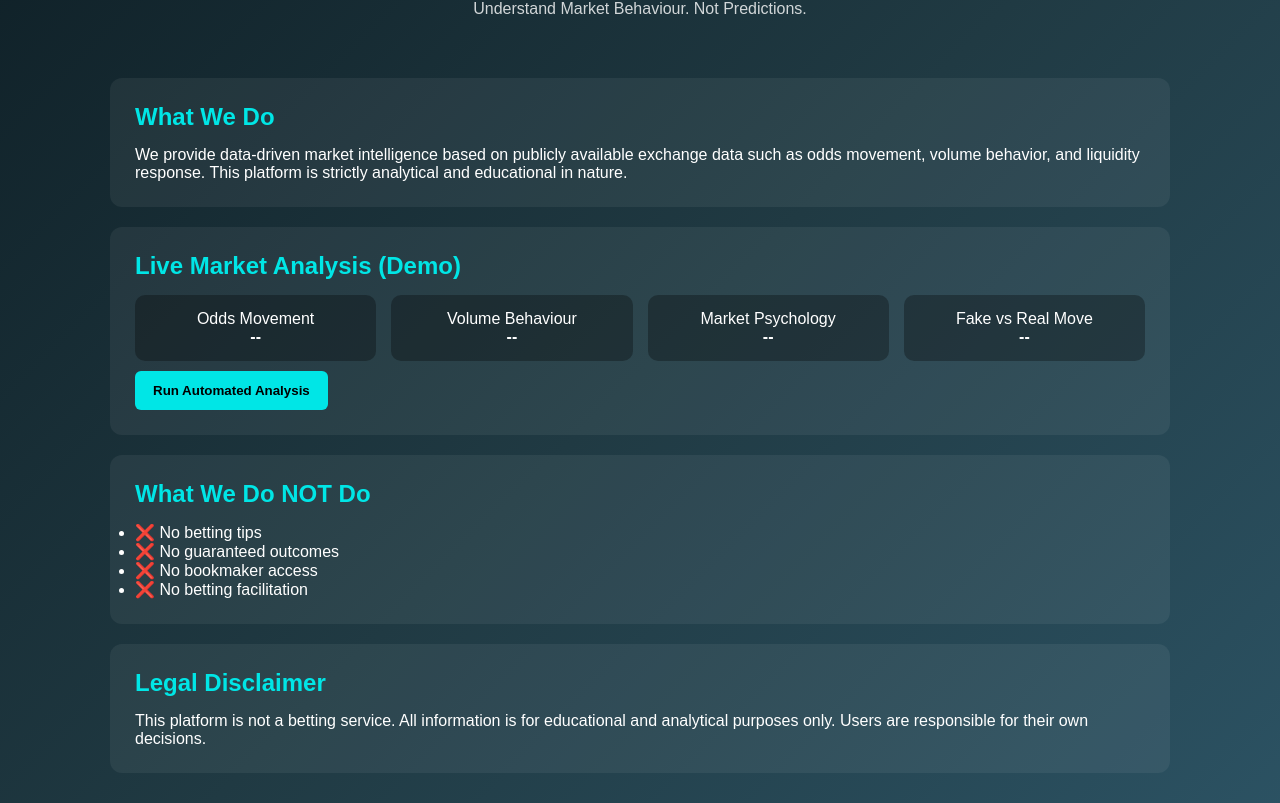
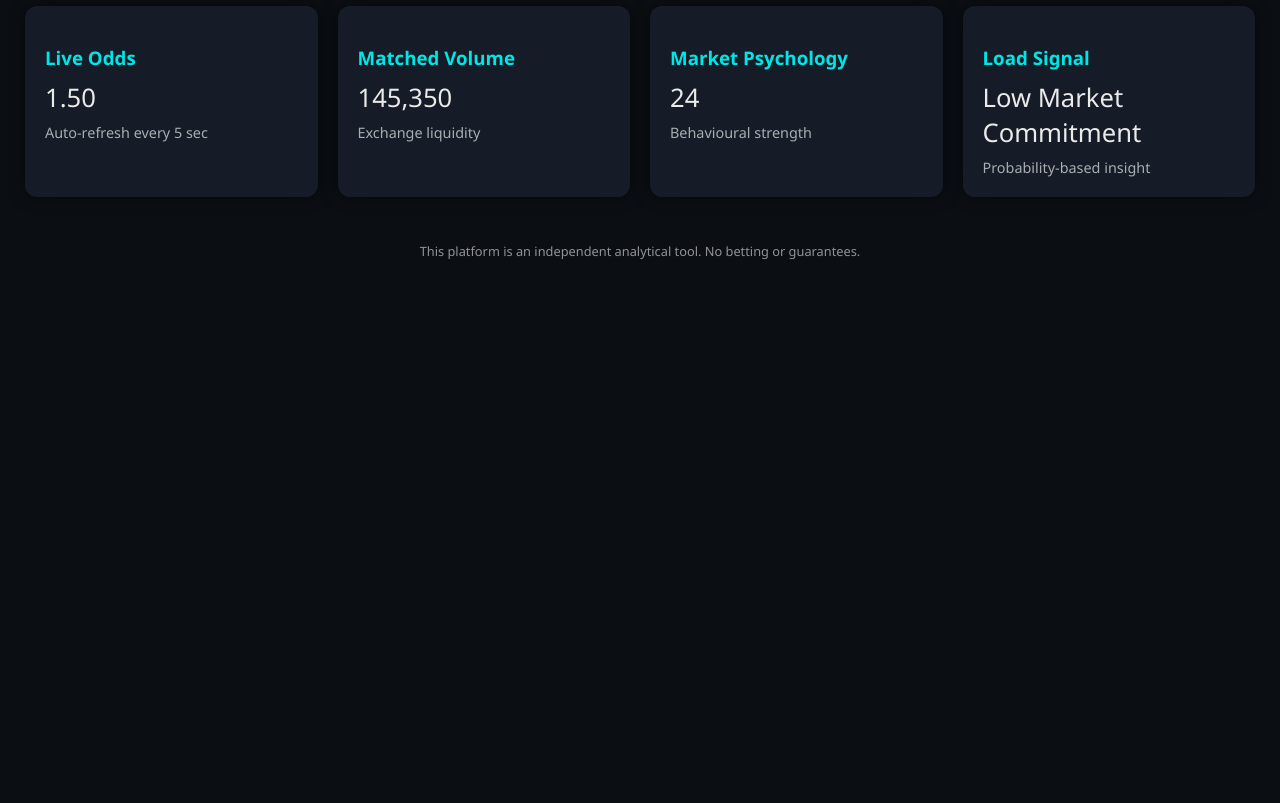
Before and after one commit to aryanpachani1/odds, a plain HTML site: page index.html in a window 1280 px wide. Shown: the part 110-913 px from the top of the page. After the commit the page ends 800 px from the top, so only its background shows below. Drawn offline with Linux system fonts and the light colour scheme.

Commit message:
Update index.html

```diff
--- a/index.html
+++ b/index.html
@@ -3,188 +3,129 @@
 <head>
 <meta charset="UTF-8">
 <meta name="viewport" content="width=device-width, initial-scale=1.0">
-<title>Market Intelligence Platform</title>
+<title>Market Intelligence Dashboard</title>
 
 <style>
-* {
+body {
     margin: 0;
-    padding: 0;
-    box-sizing: border-box;
-    font-family: Arial, sans-serif;
+    font-family: "Segoe UI", sans-serif;
+    background: #0b0f14;
+    color: #eaeaea;
 }
-
-body {
-    background: linear-gradient(135deg, #0f2027, #203a43, #2c5364);
-    color: #fff;
+header {
+    background: #111822;
+    padding: 15px 30px;
+    display: flex;
+    justify-content: space-between;
+    align-items: center;
 }
-
-.container {
-    max-width: 1100px;
-    margin: auto;
+header h1 {
+    font-size: 1.4rem;
+    color: #00e6e6;
+}
+.user {
+    font-size: 0.9rem;
+    opacity: 0.8;
+}
+.dashboard {
+    padding: 25px;
+    display: grid;
+    grid-template-columns: repeat(auto-fit, minmax(260px, 1fr));
+    gap: 20px;
+}
+.card {
+    background: #151c27;
+    border-radius: 12px;
     padding: 20px;
+    box-shadow: 0 0 15px rgba(0,0,0,0.6);
 }
-
-header {
-    text-align: center;
-    padding: 40px 10px;
+.card h3 {
+    color: #00e6e6;
+    margin-bottom: 10px;
 }
-
-header h1 {
-    font-size: 2.2rem;
-}
-
-header p {
-    opacity: 0.8;
+.value {
+    font-size: 1.6rem;
     margin-top: 10px;
 }
-
-.section {
-    background: rgba(255,255,255,0.06);
-    border-radius: 12px;
-    padding: 25px;
-    margin: 20px 0;
+.status {
+    margin-top: 8px;
+    font-size: 0.9rem;
+    opacity: 0.7;
 }
-
-.section h2 {
-    margin-bottom: 15px;
-    color: #00e6e6;
-}
-
-.grid {
-    display: grid;
-    grid-template-columns: repeat(auto-fit, minmax(220px, 1fr));
-    gap: 15px;
-}
-
-.card {
-    background: rgba(0,0,0,0.3);
-    padding: 15px;
-    border-radius: 10px;
-    text-align: center;
-}
-
-.button {
-    background: #00e6e6;
-    color: #000;
-    border: none;
-    padding: 12px 18px;
-    border-radius: 6px;
-    cursor: pointer;
-    font-weight: bold;
-    margin-top: 10px;
-}
-
-.button:hover {
-    background: #00cccc;
-}
-
-.result {
-    margin-top: 20px;
-    padding: 15px;
-    background: rgba(0,0,0,0.4);
-    border-radius: 10px;
-    display: none;
-}
-
 footer {
     text-align: center;
-    font-size: 0.85rem;
-    opacity: 0.7;
-    margin: 40px 0 10px;
+    padding: 20px;
+    font-size: 0.8rem;
+    opacity: 0.6;
 }
 </style>
 </head>
 
 <body>
 
-<div class="container">
-
 <header>
-    <h1>Smart Market Intelligence Platform</h1>
-    <p>Understand Market Behaviour. Not Predictions.</p>
+    <h1>Market Intelligence Dashboard</h1>
+    <div class="user">User: Demo | Plan: Trial</div>
 </header>
 
-<div class="section">
-    <h2>What We Do</h2>
-    <p>
-        We provide data-driven market intelligence based on publicly available exchange data such as odds movement,
-        volume behavior, and liquidity response.
-        This platform is strictly analytical and educational in nature.
-    </p>
-</div>
-
-<div class="section">
-    <h2>Live Market Analysis (Demo)</h2>
-
-    <div class="grid">
-        <div class="card">
-            <p>Odds Movement</p>
-            <strong id="odds">--</strong>
-        </div>
-        <div class="card">
-            <p>Volume Behaviour</p>
-            <strong id="volume">--</strong>
-        </div>
-        <div class="card">
-            <p>Market Psychology</p>
-            <strong id="psychology">--</strong>
-        </div>
-        <div class="card">
-            <p>Fake vs Real Move</p>
-            <strong id="move">--</strong>
-        </div>
+<div class="dashboard">
+    <div class="card">
+        <h3>Live Odds</h3>
+        <div class="value" id="odds">--</div>
+        <div class="status">Auto-refresh every 5 sec</div>
     </div>
 
-    <button class="button" onclick="runAnalysis()">Run Automated Analysis</button>
+    <div class="card">
+        <h3>Matched Volume</h3>
+        <div class="value" id="volume">--</div>
+        <div class="status">Exchange liquidity</div>
+    </div>
 
-    <div class="result" id="resultBox"></div>
-</div>
+    <div class="card">
+        <h3>Market Psychology</h3>
+        <div class="value" id="psychology">--%</div>
+        <div class="status">Behavioural strength</div>
+    </div>
 
-<div class="section">
-    <h2>What We Do NOT Do</h2>
-    <ul>
-        <li>❌ No betting tips</li>
-        <li>❌ No guaranteed outcomes</li>
-        <li>❌ No bookmaker access</li>
-        <li>❌ No betting facilitation</li>
-    </ul>
-</div>
-
-<div class="section">
-    <h2>Legal Disclaimer</h2>
-    <p>
-        This platform is not a betting service. All information is for educational and analytical purposes only.
-        Users are responsible for their own decisions.
-    </p>
+    <div class="card">
+        <h3>Load Signal</h3>
+        <div class="value" id="load">--</div>
+        <div class="status">Probability-based insight</div>
+    </div>
 </div>
 
 <footer>
-    This platform is an independent market analysis tool and is not affiliated with any betting exchange or bookmaker.
+This platform is an independent analytical tool. No betting or guarantees.
 </footer>
 
-</div>
+<script>
+// AUTO REFRESH (API READY)
+async function fetchMarketData() {
+    /*
+      REAL VERSION:
+      const res = await fetch("/api/market-data");
+      const data = await res.json();
+    */
 
-<script>
-function runAnalysis() {
+    // DEMO DATA (replace with real API)
+    let odds = (Math.random() * (2.5 - 1.2) + 1.2).toFixed(2);
+    let volume = Math.floor(Math.random() * 500000) + 100000;
 
-    // Dummy logic (future me real API connect ho sakta hai)
-    let oddsMove = Math.random() > 0.5 ? "Stable" : "Volatile";
-    let volume = Math.random() > 0.5 ? "High" : "Low";
-    let psychologyScore = Math.floor(Math.random() * 40) + 60; // 60–100
-    let fakeReal = psychologyScore > 75 ? "Likely Real Move" : "Possible Fake Move";
+    // ADVANCED LOAD LOGIC (Simplified)
+    let psychology = Math.min(100, Math.floor((volume / 600000) * 100));
+    let loadSignal =
+        psychology > 75 ? "Heavy Pressure Detected" :
+        psychology > 60 ? "Moderate Accumulation" :
+        "Low Market Commitment";
 
-    document.getElementById("odds").innerText = oddsMove;
-    document.getElementById("volume").innerText = volume;
-    document.getElementById("psychology").innerText = psychologyScore + "%";
-    document.getElementById("move").innerText = fakeReal;
+    document.getElementById("odds").innerText = odds;
+    document.getElementById("volume").innerText = volume.toLocaleString();
+    document.getElementById("psychology").innerText = psychology;
+    document.getElementById("load").innerText = loadSignal;
+}
 
-    document.getElementById("resultBox").style.display = "block";
-    document.getElementById("resultBox").innerHTML =
-        "<b>Analysis Summary:</b><br>" +
-        "Market shows <b>" + volume + "</b> activity with <b>" + oddsMove + "</b> pricing behaviour.<br>" +
-        "Psychology score suggests: <b>" + fakeReal + "</b>.<br><br>" +
-        "<i>This is a probability-based observation, not a prediction.</i>";
-}
+fetchMarketData();
+setInterval(fetchMarketData, 5000);
 </script>
 
 </body>
```
